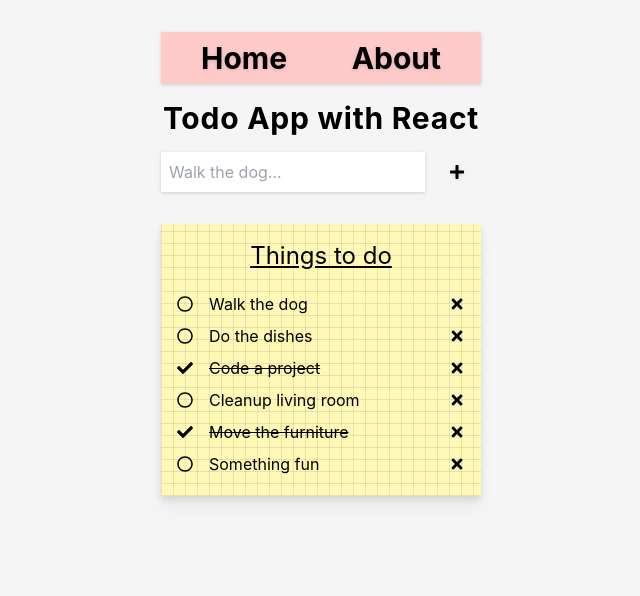
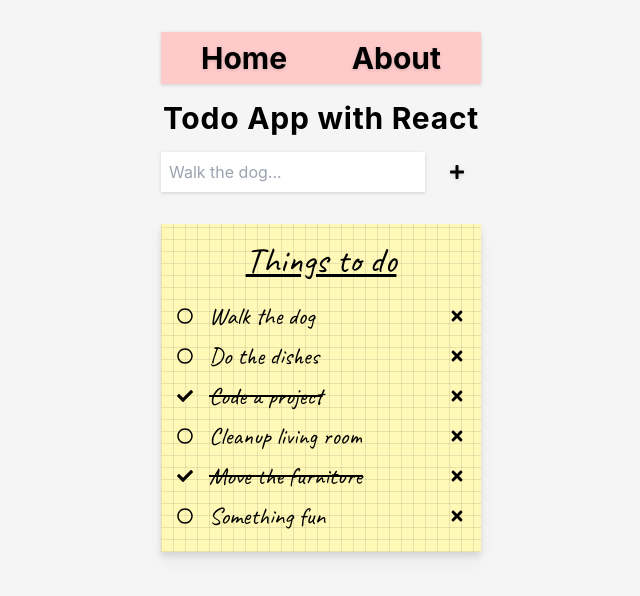
Before and after one commit to bjornnorgaard/todo, a React (Create React App) app in the folder react-typescript-tailwind/: page / in a window 1280 px wide. Shown: the top 596 px of the page, without its empty margins (319-959 px from the left). Built offline with nearby package versions, Linux system fonts and the light colour scheme.

Commit message:
Setup imported font for hand written look

```diff
--- a/react-typescript-tailwind/src/components/TodoList.tsx
+++ b/react-typescript-tailwind/src/components/TodoList.tsx
@@ -8,7 +8,7 @@
 
     return (
         <div className="mt-4 w-full bg-amber-300 p-4 drop-shadow-lg bg-paper-pattern">
-            <h2 className="mb-4 text-center text-2xl underline">Things to do</h2>
+            <h2 className="mb-4 text-center text-2xl underline font-hand text-4xl">Things to do</h2>
             {todos.map(t =>
                 <div key={t.id}
                      className="flex flex-row justify-between gap-4 py-1">
@@ -18,7 +18,7 @@
                             : <FaRegCircle className="h-auto hover:text-blue-400"/>}
                     </button>
 
-                    <div className={t.completed ? "line-through text-left w-full" : "text-left w-full"}>
+                    <div className={t.completed ? "line-through text-left w-full text-2xl font-hand" : "text-2xl font-hand text-left w-full"}>
                         {t.description}
                     </div>
 
--- a/react-typescript-tailwind/src/index.css
+++ b/react-typescript-tailwind/src/index.css
@@ -1,3 +1,5 @@
+@import url('https://fonts.googleapis.com/css2?family=Caveat&display=swap');
+
 @tailwind base;
 @tailwind components;
 @tailwind utilities;
--- a/react-typescript-tailwind/tailwind.config.js
+++ b/react-typescript-tailwind/tailwind.config.js
@@ -4,6 +4,9 @@
         './src/**/*.{js,jsx,ts,tsx}',
     ],
     theme: {
+        fontFamily: {
+            "hand": ['Caveat', "cursive"],
+        },
         extend: {
             backgroundImage: {
                 "paper-pattern": "repeating-linear-gradient(90deg, rgba(255,255,255, 0.06) 0px, rgba(255,255,255, 0.06) 1px,transparent 1px, transparent 96px),repeating-linear-gradient(0deg, rgba(255,255,255, 0.06) 0px, rgba(255,255,255, 0.06) 1px,transparent 1px, transparent 96px),repeating-linear-gradient(0deg, rgba(0,0,0, 0.09) 0px, rgba(0,0,0, 0.09) 1px,transparent 1px, transparent 12px),repeating-linear-gradient(90deg, rgba(0,0,0, 0.09) 0px, rgba(0,0,0, 0.09) 1px,transparent 1px, transparent 12px),linear-gradient(90deg, rgb(255,248,182),rgb(255,248,182));",
```
